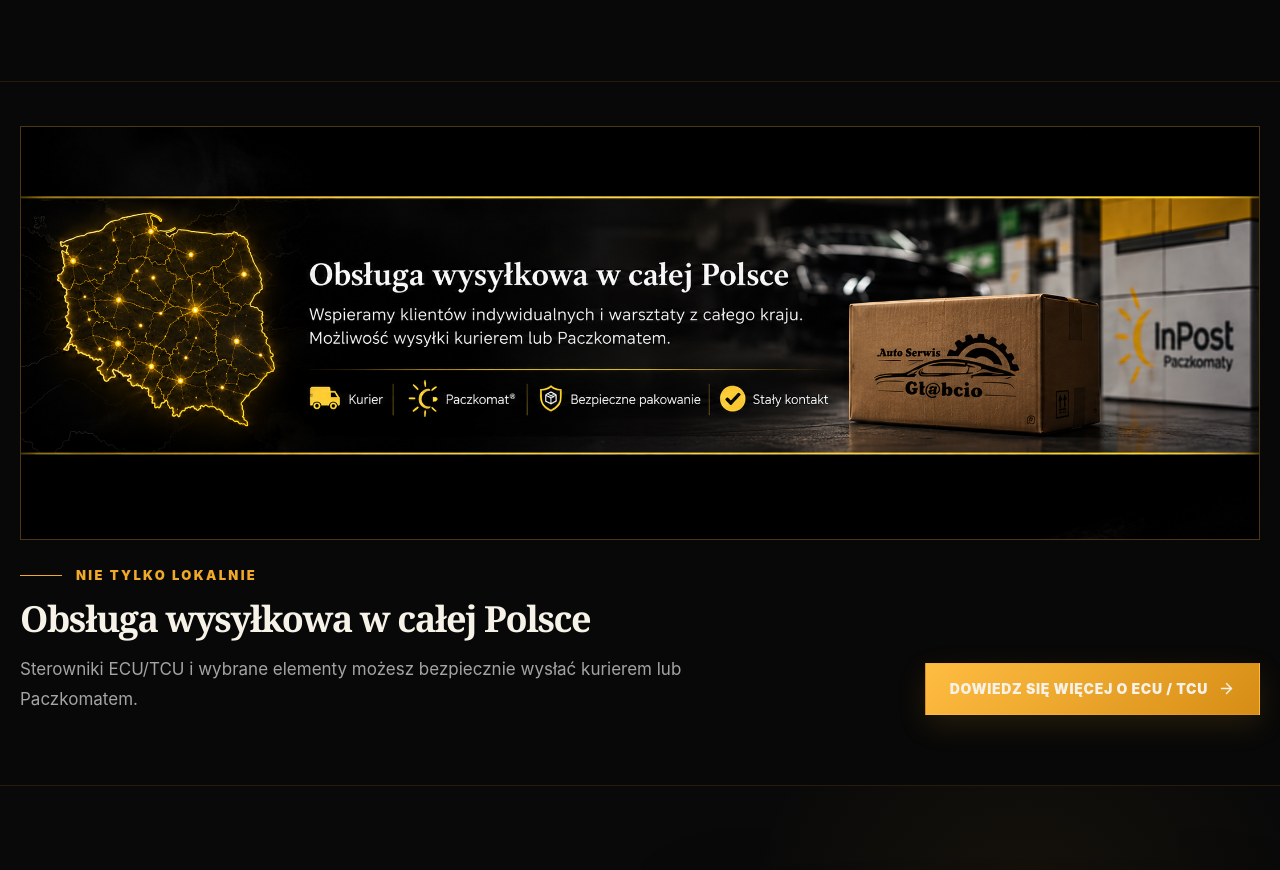
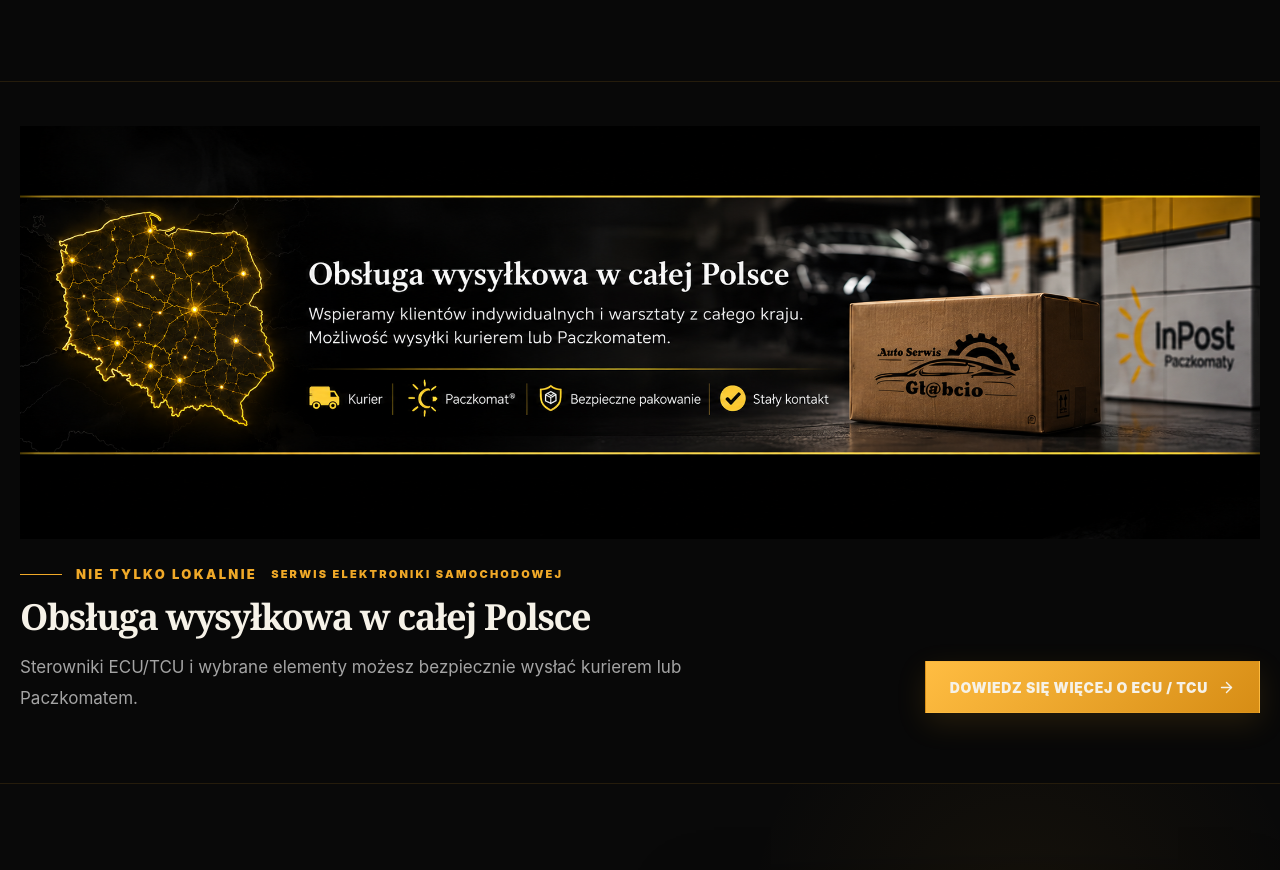
Before and after one commit to Kirens92/autoserwisglabcio, a React (Vite) app: page /nowa-strona in a window 1280 px wide. Shown: the part 5460-6330 px from the top of the page. Built offline with nearby package versions, Linux system fonts and the light colour scheme; no server answers.

Commit message:
fix(home): remove ECU image border and specialist label

```diff
--- a/src/index.css
+++ b/src/index.css
@@ -116,3 +116,27 @@
 .home-about__badge {
   display: none !important;
 }
+
+/* /nowa-strona — sekcja ECU / TCU */
+.home-shipping__frame {
+  border: 0 !important;
+}
+
+.home-shipping__caption .home-kicker {
+  font-size: 0;
+}
+
+.home-shipping__caption .home-kicker::after {
+  content: "Serwis elektroniki samochodowej";
+  font-size: 11px;
+  font-weight: 900;
+  letter-spacing: .2em;
+  text-transform: uppercase;
+}
+
+@media (max-width: 700px) {
+  .home-shipping__caption .home-kicker::after {
+    font-size: 9px;
+    letter-spacing: .16em;
+  }
+}
```
